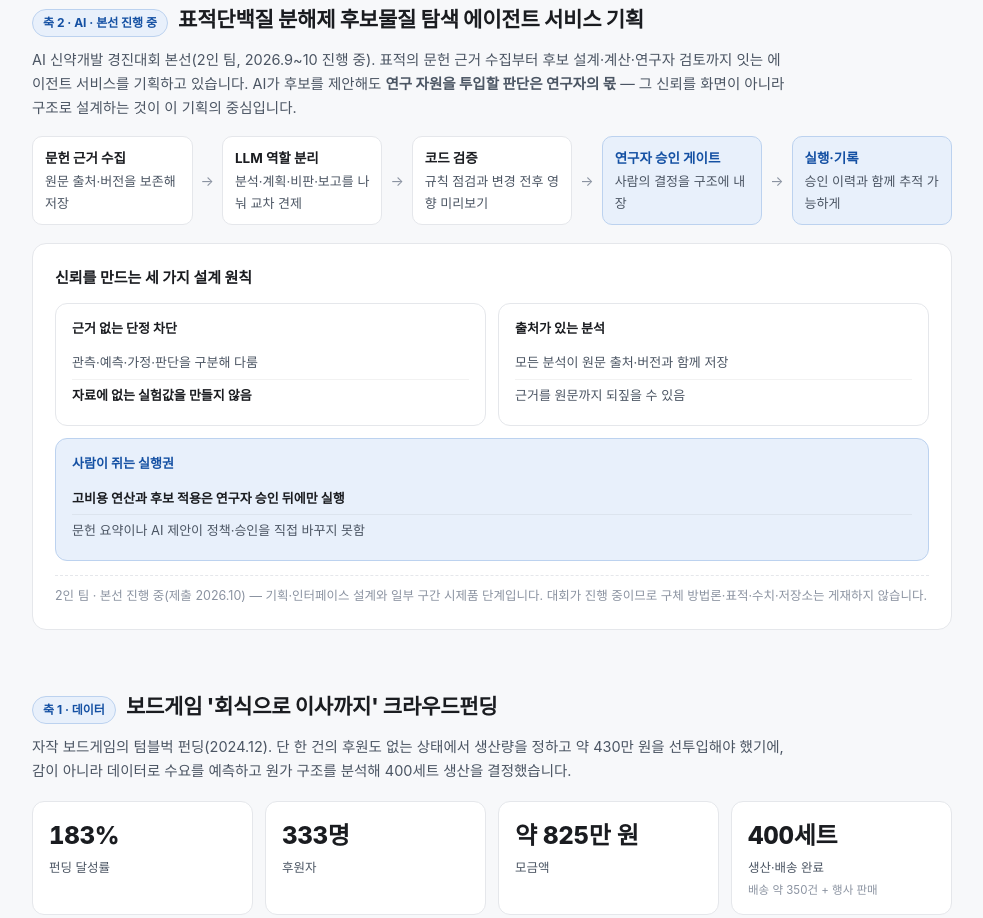
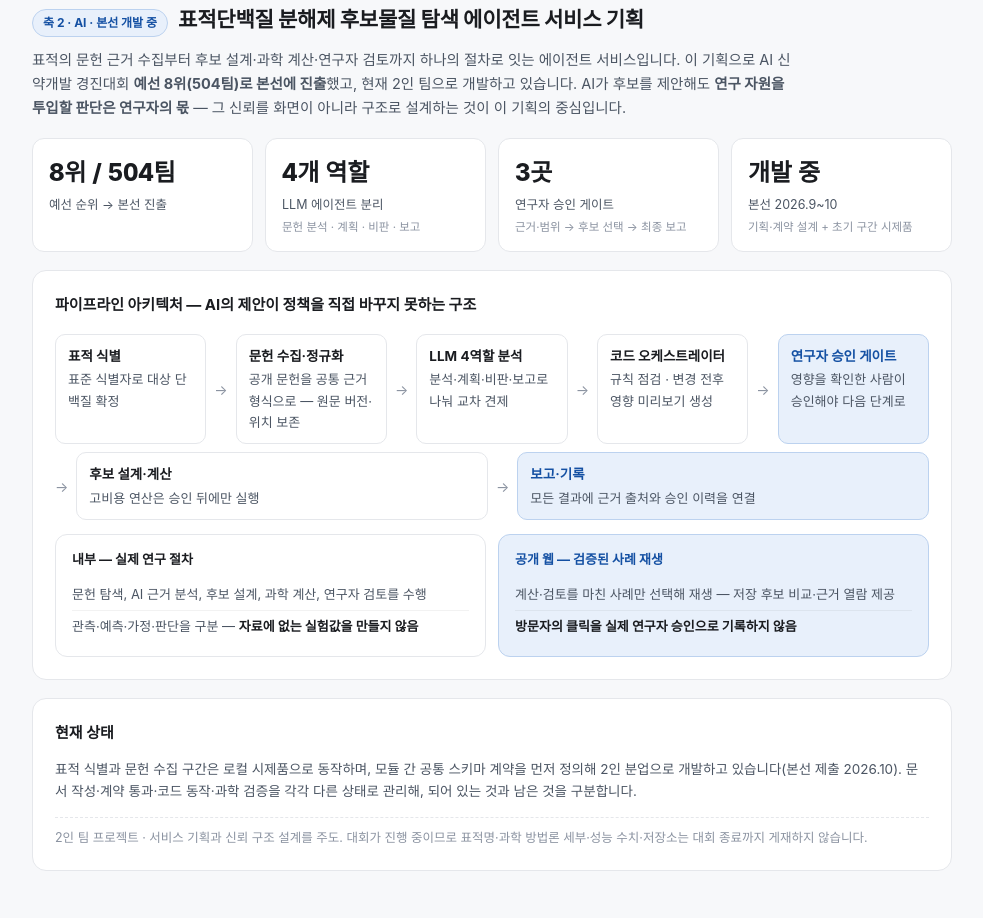
Before and after one commit to lifrary-01/portfolio, a plain HTML site: page index.html in a window 1280 px wide. Shown: the part 4612-5530 px from the top of the page, without its empty margins (148-1131 px from the left). Drawn offline with Linux system fonts and the light colour scheme; a web font is replaced by a local one.

Commit message:
TPD 섹션 확장(예선 8위·아키텍처·현황) + 펀딩 복원 안내 문구 제거
Co-Authored-By: Claude Fable 5 <noreply@anthropic.com>

```diff
--- a/index.html
+++ b/index.html
@@ -260,36 +260,48 @@ footer b{color:var(--ink-2)}
 
 <!-- ============ TPD ============ -->
 <section id="tpd">
-  <div class="sec-head"><span class="badge">축 2 · AI · 본선 진행 중</span><h2>표적단백질 분해제 후보물질 탐색 에이전트 서비스 기획</h2></div>
-  <p class="sec-sub">AI 신약개발 경진대회 본선(2인 팀, 2026.9~10 진행 중). 표적의 문헌 근거 수집부터 후보 설계·계산·연구자 검토까지 잇는
-  에이전트 서비스를 기획하고 있습니다. AI가 후보를 제안해도 <b>연구 자원을 투입할 판단은 연구자의 몫</b> —
+  <div class="sec-head"><span class="badge">축 2 · AI · 본선 개발 중</span><h2>표적단백질 분해제 후보물질 탐색 에이전트 서비스 기획</h2></div>
+  <p class="sec-sub">표적의 문헌 근거 수집부터 후보 설계·과학 계산·연구자 검토까지 하나의 절차로 잇는 에이전트 서비스입니다.
+  이 기획으로 AI 신약개발 경진대회 <b>예선 8위(504팀)로 본선에 진출</b>했고, 현재 2인 팀으로 개발하고 있습니다.
+  AI가 후보를 제안해도 <b>연구 자원을 투입할 판단은 연구자의 몫</b> —
   그 신뢰를 화면이 아니라 구조로 설계하는 것이 이 기획의 중심입니다.</p>
 
-  <div class="flow">
-    <div class="step"><b>문헌 근거 수집</b>원문 출처·버전을 보존해 저장</div><span class="arrow">→</span>
-    <div class="step"><b>LLM 역할 분리</b>분석·계획·비판·보고를 나눠 교차 견제</div><span class="arrow">→</span>
-    <div class="step"><b>코드 검증</b>규칙 점검과 변경 전후 영향 미리보기</div><span class="arrow">→</span>
-    <div class="step hi"><b>연구자 승인 게이트</b>사람의 결정을 구조에 내장</div><span class="arrow">→</span>
-    <div class="step hi"><b>실행·기록</b>승인 이력과 함께 추적 가능하게</div>
+  <div class="stats">
+    <div class="stat"><div class="n">8위 / 504팀</div><div class="l">예선 순위 → 본선 진출</div></div>
+    <div class="stat"><div class="n">4개 역할</div><div class="l">LLM 에이전트 분리</div><div class="s">문헌 분석 · 계획 · 비판 · 보고</div></div>
+    <div class="stat"><div class="n">3곳</div><div class="l">연구자 승인 게이트</div><div class="s">근거·범위 → 후보 선택 → 최종 보고</div></div>
+    <div class="stat"><div class="n">개발 중</div><div class="l">본선 2026.9~10</div><div class="s">기획·계약 설계 + 초기 구간 시제품</div></div>
   </div>
 
   <div class="card">
-    <h3>신뢰를 만드는 세 가지 설계 원칙</h3>
-    <div class="duo" style="margin-top:6px">
-      <div class="pane"><h4>근거 없는 단정 차단</h4><ul>
-        <li>관측·예측·가정·판단을 구분해 다룸</li>
-        <li><b>자료에 없는 실험값을 만들지 않음</b></li>
+    <h3>파이프라인 아키텍처 — AI의 제안이 정책을 직접 바꾸지 못하는 구조</h3>
+    <div class="flow">
+      <div class="step"><b>표적 식별</b>표준 식별자로 대상 단백질 확정</div><span class="arrow">→</span>
+      <div class="step"><b>문헌 수집·정규화</b>공개 문헌을 공통 근거 형식으로 — 원문 버전·위치 보존</div><span class="arrow">→</span>
+      <div class="step"><b>LLM 4역할 분석</b>분석·계획·비판·보고로 나눠 교차 견제</div><span class="arrow">→</span>
+      <div class="step"><b>코드 오케스트레이터</b>규칙 점검 · 변경 전후 영향 미리보기 생성</div><span class="arrow">→</span>
+      <div class="step hi"><b>연구자 승인 게이트</b>영향을 확인한 사람이 승인해야 다음 단계로</div><span class="arrow">→</span>
+      <div class="step"><b>후보 설계·계산</b>고비용 연산은 승인 뒤에만 실행</div><span class="arrow">→</span>
+      <div class="step hi"><b>보고·기록</b>모든 결과에 근거 출처와 승인 이력을 연결</div>
+    </div>
+    <div class="duo" style="margin-top:14px">
+      <div class="pane"><h4>내부 — 실제 연구 절차</h4><ul>
+        <li>문헌 탐색, AI 근거 분석, 후보 설계, 과학 계산, 연구자 검토를 수행</li>
+        <li>관측·예측·가정·판단을 구분 — <b>자료에 없는 실험값을 만들지 않음</b></li>
       </ul></div>
-      <div class="pane"><h4>출처가 있는 분석</h4><ul>
-        <li>모든 분석이 원문 출처·버전과 함께 저장</li>
-        <li>근거를 원문까지 되짚을 수 있음</li>
+      <div class="pane ai"><h4>공개 웹 — 검증된 사례 재생</h4><ul>
+        <li>계산·검토를 마친 사례만 선택해 재생 — 저장 후보 비교·근거 열람 제공</li>
+        <li><b>방문자의 클릭을 실제 연구자 승인으로 기록하지 않음</b></li>
       </ul></div>
     </div>
-    <div class="pane ai" style="margin-top:12px"><h4>사람이 쥐는 실행권</h4><ul>
-      <li><b>고비용 연산과 후보 적용은 연구자 승인 뒤에만 실행</b></li>
-      <li>문헌 요약이나 AI 제안이 정책·승인을 직접 바꾸지 못함</li>
-    </ul></div>
-    <div class="boundary">2인 팀 · 본선 진행 중(제출 2026.10) — 기획·인터페이스 설계와 일부 구간 시제품 단계입니다. 대회가 진행 중이므로 구체 방법론·표적·수치·저장소는 게재하지 않습니다.</div>
+  </div>
+
+  <div class="card">
+    <h3>현재 상태</h3>
+    <p style="font-size:13.5px; color:var(--ink-2)">표적 식별과 문헌 수집 구간은 로컬 시제품으로 동작하며, 모듈 간 공통 스키마 계약을 먼저 정의해
+    2인 분업으로 개발하고 있습니다(본선 제출 2026.10). 문서 작성·계약 통과·코드 동작·과학 검증을 각각 다른 상태로 관리해,
+    되어 있는 것과 남은 것을 구분합니다.</p>
+    <div class="boundary">2인 팀 프로젝트 · 서비스 기획과 신뢰 구조 설계를 주도. 대회가 진행 중이므로 표적명·과학 방법론 세부·성능 수치·저장소는 대회 종료까지 게재하지 않습니다.</div>
   </div>
 </section>
 
@@ -319,7 +331,6 @@ footer b{color:var(--ink-2)}
 
   <div class="card">
     <h3>비교군 55개 — 수집과 검증의 로직</h3>
-    <p style="font-size:12.5px; color:var(--ink-3)">아래 상세 분석은 2024년 12월 결정 당시 수행한 분석을, 이후 텀블벅 공개 데이터로 복원·정식화해 정리한 기록입니다(비교군 수치는 복원 시점 수집 기준).</p>
     <div class="funnel">
       <div class="frow"><span class="fnum">2,334</span><span>텀블벅 보드게임·TRPG 공개 목록 117페이지 전수 수집</span></div>
       <div class="frow"><span class="fnum">695</span><span>기준 프로젝트(2024.12) 시작 전에 종료된 프로젝트만</span></div>
```
